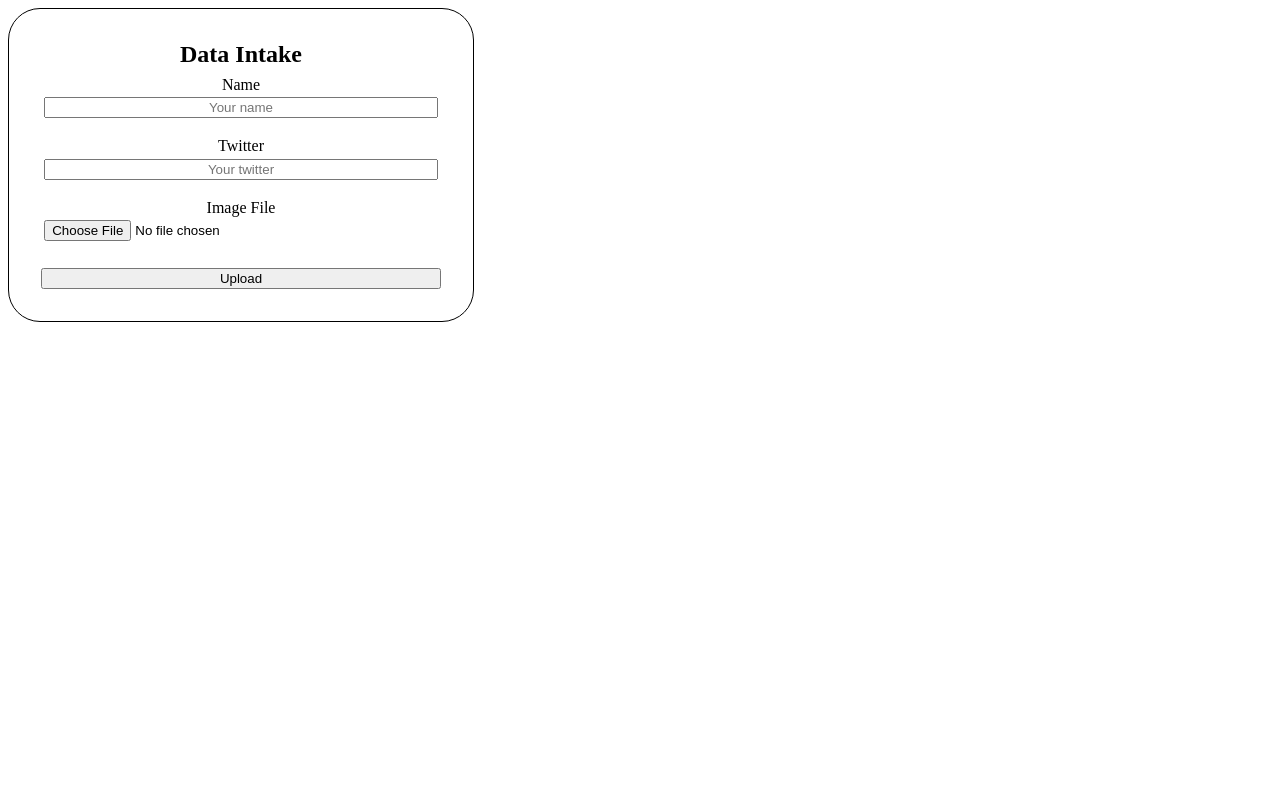
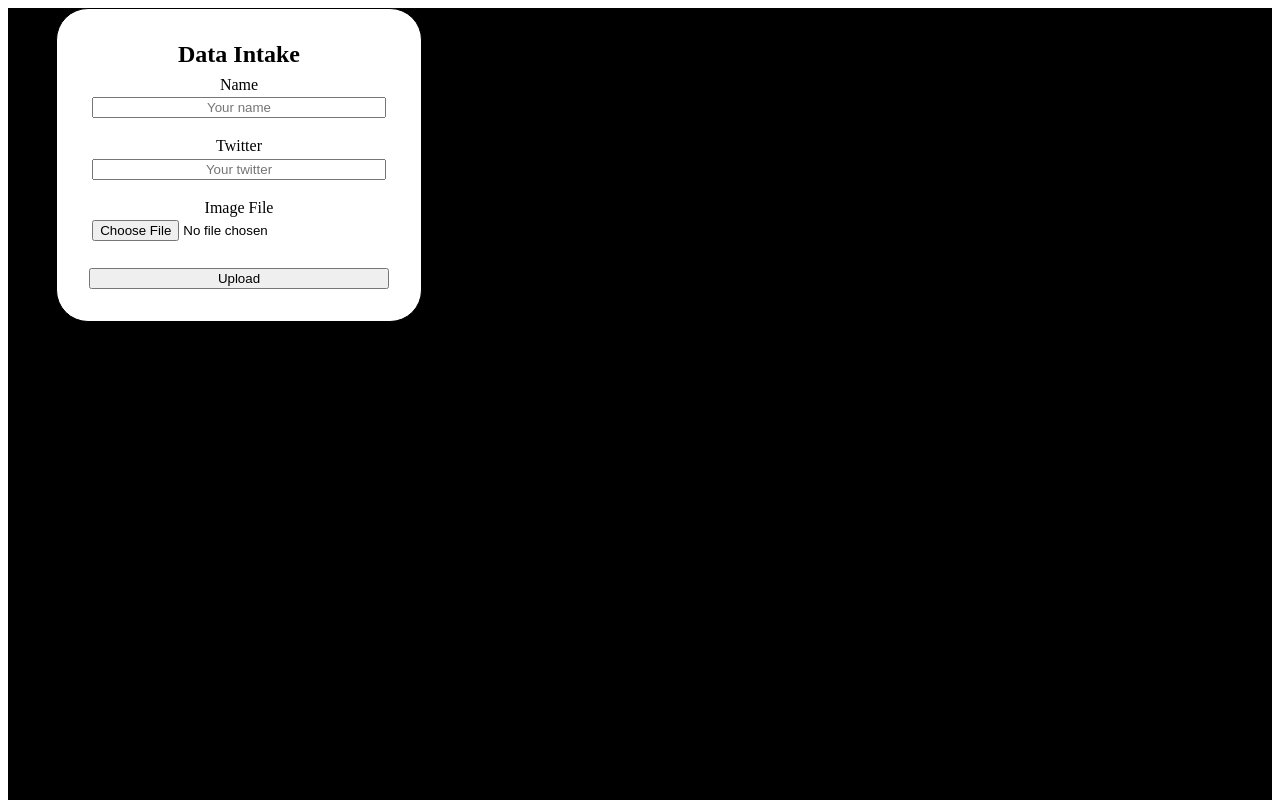
Before and after one commit to BTCBlade/Metacards, a React (Create React App) app: page / in a window 1280 px wide. Shown: the top 800 px of the page. Built offline with nearby package versions, Linux system fonts and the light colour scheme.

Commit message:
mvp form

```diff
--- a/src/components/IntakeForm/IntakeForm.css
+++ b/src/components/IntakeForm/IntakeForm.css
@@ -4,9 +4,11 @@
   flex-direction: column;
   padding: 2rem;
   text-align: center;
-  width: 400px;
+  width: 300px;
   border: solid 1px;
   border-radius: 2rem;
+  background-color: white;
+  margin-left: 3rem;
 }
 .intakeForm > h2 {
   margin-top: 0;
--- a/src/components/IntakeFormPage/IntakeFormPage.css
+++ b/src/components/IntakeFormPage/IntakeFormPage.css
@@ -0,0 +1,5 @@
+.IntakeFormPage-Main {
+  background-color: black;
+  margin-top: 0;
+  height: 2000px;
+}
--- a/src/index.css
+++ b/src/index.css
@@ -1,3 +1,4 @@
 /* TODO Add site wide styles */
 /* Logo color code #3333cc */
 /* On hover color code #191966 */
+/* background-color: #3d3d3d */
```
